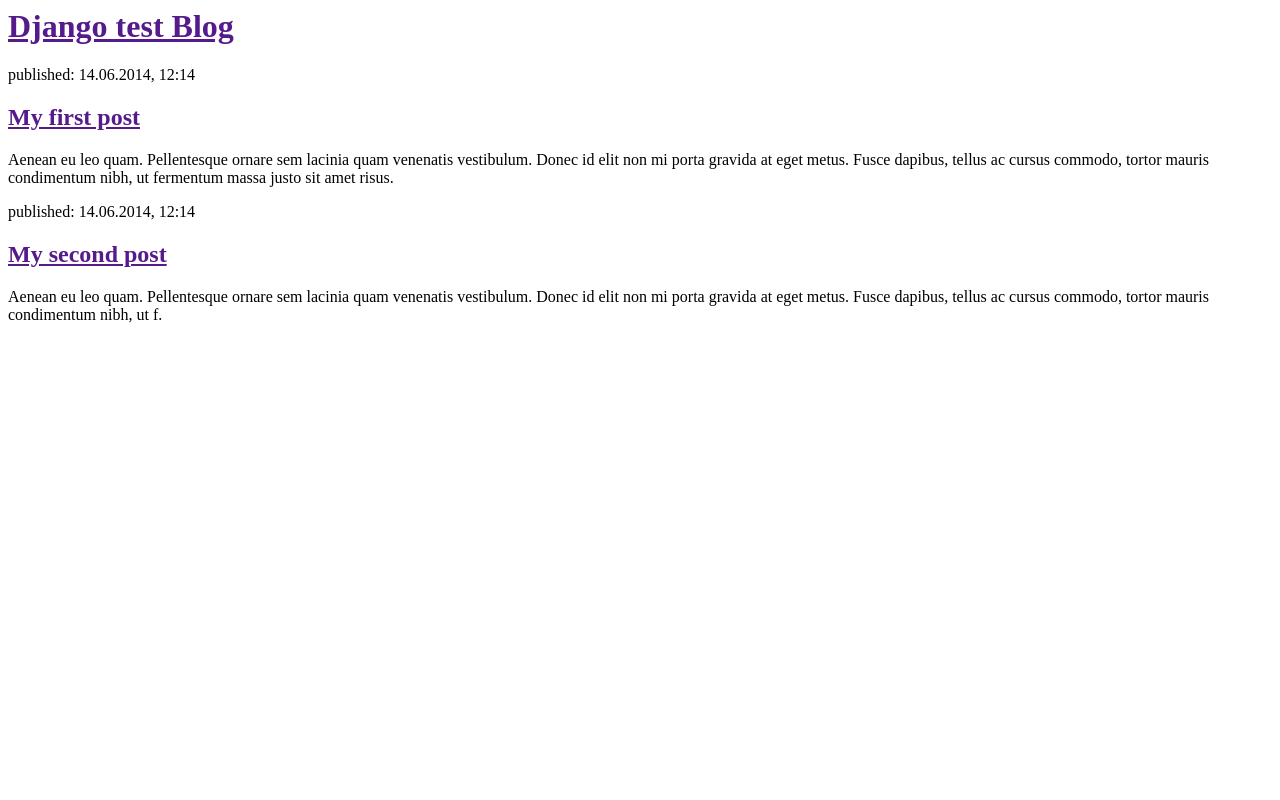
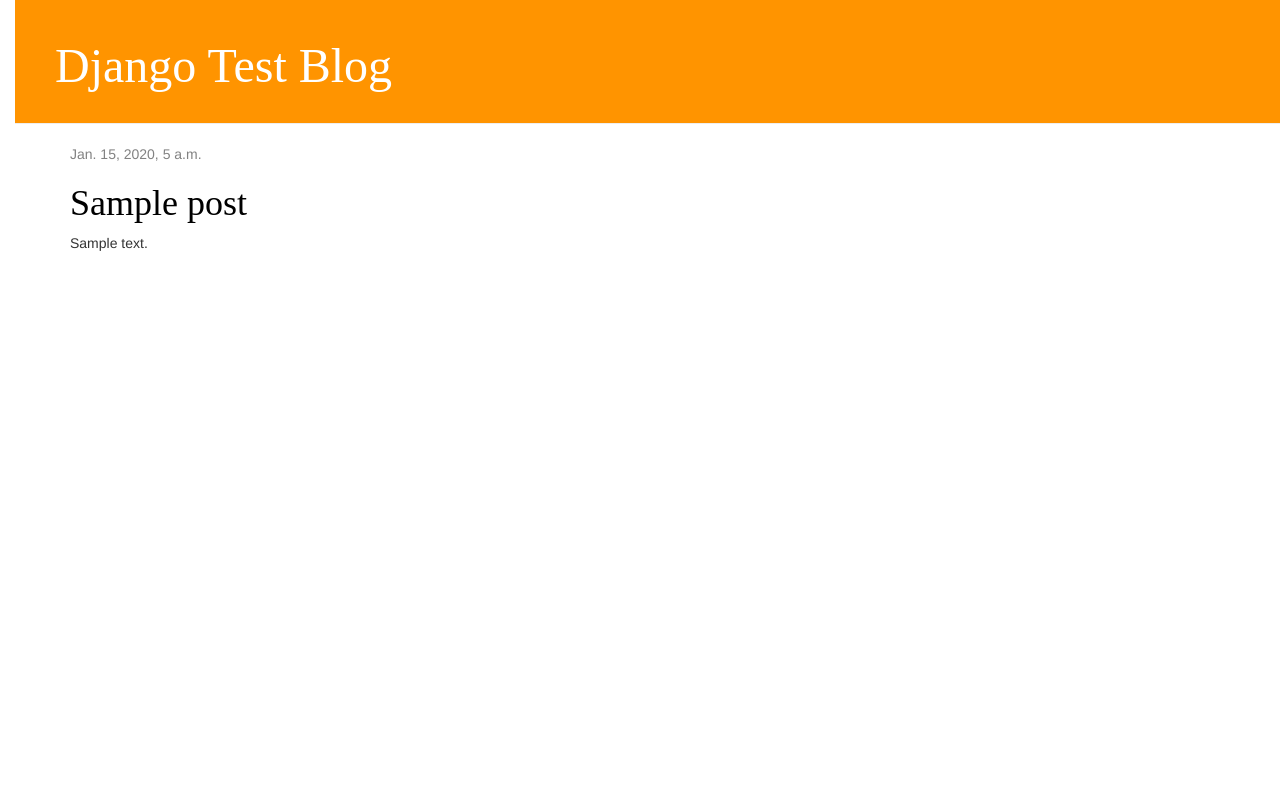
Before and after one commit to aagrawa7/my-first-blog, a Django app: template blog/templates/blog/post_list.html in a window 1280 px wide. Run offline with Django 3.2, Linux system fonts and the light colour scheme; the template is opened without the code that fills it: values that come from a table or form of the project are taken from there, others are empty; tables that the repository leaves empty hold one stand-in row (values such as "Sample post"); some libraries are stand-ins or nearby versions.

Commit message:
Modified pages

```diff
--- /dev/null
+++ b/blog/static/css/blog.css
@@ -0,0 +1,53 @@
+h1 a {
+    color: #FCA205;
+    font-family: 'Lobster';
+}
+body {
+    padding-left: 15px;
+}
+.page-header {
+    background-color: #ff9400;
+    margin-top: 0;
+    padding: 20px 20px 20px 40px;
+}
+
+.page-header h1, .page-header h1 a, .page-header h1 a:visited, .page-header h1 a:active {
+    color: #ffffff;
+    font-size: 36pt;
+    text-decoration: none;
+}
+
+.content {
+    margin-left: 40px;
+}
+
+h1, h2, h3, h4 {
+    font-family: 'Lobster', cursive;
+}
+
+.date {
+    color: #828282;
+}
+
+.save {
+    float: right;
+}
+
+.post-form textarea, .post-form input {
+    width: 100%;
+}
+
+.top-menu, .top-menu:hover, .top-menu:visited {
+    color: #ffffff;
+    float: right;
+    font-size: 26pt;
+    margin-right: 20px;
+}
+
+.post {
+    margin-bottom: 70px;
+}
+
+.post h1 a, .post h1 a:visited {
+    color: #000000;
+}
--- /dev/null
+++ b/blog/templates/blog/base.html
@@ -0,0 +1,22 @@
+{% load staticfiles %}
+<html>
+    <head>
+        <title>Django test blog</title>
+        <link rel="stylesheet" href="//maxcdn.bootstrapcdn.com/bootstrap/3.2.0/css/bootstrap.min.css">
+        <link rel="stylesheet" href="//maxcdn.bootstrapcdn.com/bootstrap/3.2.0/css/bootstrap-theme.min.css">
+        <link rel="stylesheet" href="{% static 'css/blog.css' %}">
+    </head>
+    <body>
+    <div class="page-header">
+        <h1><a href="/">Django Test Blog</a></h1>
+    </div>
+    <div class="content container">
+        <div class="row">
+            <div class="col-md-8">
+            {% block content %}
+            {% endblock %}
+            </div>
+        </div>
+    </div>
+</body>
+</html>
--- a/blog/templates/blog/post_list.html
+++ b/blog/templates/blog/post_list.html
@@ -1,22 +1,12 @@
-<html>
-    <head>
-        <title>Django test blog</title>
-    </head>
-    <body>
-        <div>
-            <h1><a href="">Django test Blog</a></h1>
+{% extends 'blog/base.html' %}
+{% block content %}
+    {% for post in posts %}
+        <div class="post">
+            <div class="date">
+                {{ post.published_date }}
+            </div>
+            <h1><a href="{% url 'post_detail' pk=post.pk %}">{{ post.title }}</a></h1>
+            <p>{{ post.text|linebreaksbr }}</p>
         </div>
-
-        <div>
-            <p>published: 14.06.2014, 12:14</p>
-            <h2><a href="">My first post</a></h2>
-            <p>Aenean eu leo quam. Pellentesque ornare sem lacinia quam venenatis vestibulum. Donec id elit non mi porta gravida at eget metus. Fusce dapibus, tellus ac cursus commodo, tortor mauris condimentum nibh, ut fermentum massa justo sit amet risus.</p>
-        </div>
-
-        <div>
-            <p>published: 14.06.2014, 12:14</p>
-            <h2><a href="">My second post</a></h2>
-            <p>Aenean eu leo quam. Pellentesque ornare sem lacinia quam venenatis vestibulum. Donec id elit non mi porta gravida at eget metus. Fusce dapibus, tellus ac cursus commodo, tortor mauris condimentum nibh, ut f.</p>
-        </div>
-    </body>
-</html>
+    {% endfor %}
+{% endblock %}
--- a/blog/urls.py
+++ b/blog/urls.py
@@ -3,4 +3,5 @@ from . import views
 
 urlpatterns = [
     url(r'^$', views.post_list, name='post_list'),
+    url(r'^post/(?P<pk>\d+)/$', views.post_detail, name='post_detail'),
 ]
--- a/mysite/urls.py
+++ b/mysite/urls.py
@@ -19,4 +19,5 @@ from django.contrib import admin
 urlpatterns = [
     url(r'^admin/', admin.site.urls),
     url(r'', include('blog.urls')),
+
 ]
```
Also changed, not shown: blog/templates/blog/post_detail.html (added, +13 -0 lines), blog/views.py (+9 -3 lines).
